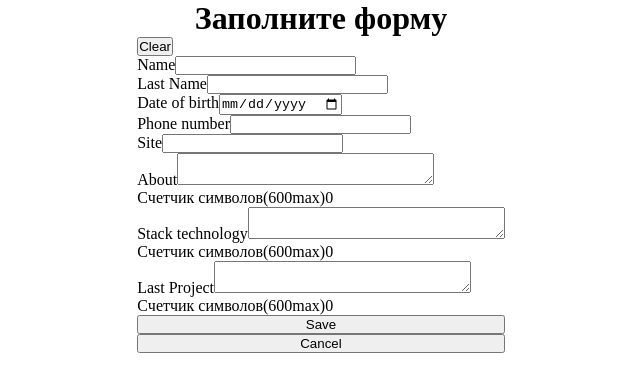
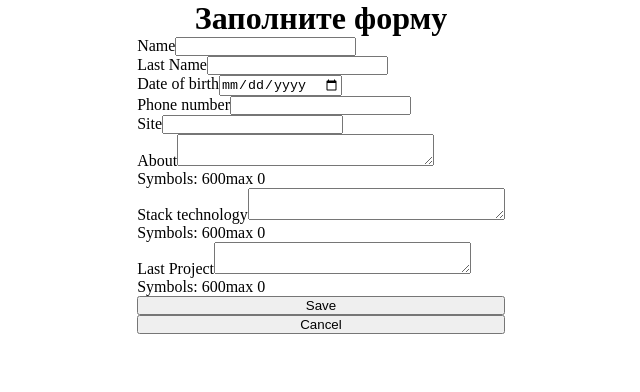
Before and after one commit to AlexE1987/homework_1, a React (Create React App) app: page / in a window 1280 px wide. Shown: the top 392 px of the page, without its empty margins (319-959 px from the left). Built offline with nearby package versions, Linux system fonts and the light colour scheme.

Commit message:
fix: correct validation for textarea

```diff
--- a/src/components/Main/Main.jsx
+++ b/src/components/Main/Main.jsx
@@ -48,21 +48,21 @@ export class Main extends Component {
     } else formErrors.site = '';
 
     if (this.state.about.trim() === '') {
-      this.state.about.trim().length > 600
-        ? (formErrors.about = 'Превышен лимит символов в поле')
-        : (formErrors.about = 'Поле пустое. Заполните пожалуйста');
+      formErrors.about = 'Поле пустое. Заполните пожалуйста';
+    } else if (this.state.about.trim().length > 10) {
+      formErrors.about = 'Превышен лимит символов в поле';
     } else formErrors.about = '';
 
     if (this.state.stackTechnology.trim() === '') {
-      this.state.stackTechnology.trim().length > 600
-        ? (formErrors.stackTechnology = 'Превышен лимит символов в поле')
-        : (formErrors.stackTechnology = 'Поле пустое. Заполните пожалуйста');
+      formErrors.stackTechnology = 'Поле пустое. Заполните пожалуйста';
+    } else if (this.state.stackTechnology.trim().length > 10) {
+      formErrors.stackTechnology = 'Превышен лимит символов в поле';
     } else formErrors.stackTechnology = '';
 
     if (this.state.lastProject.trim() === '') {
-      this.state.lastProject.trim().length > 600
-        ? (formErrors.lastProject = 'Превышен лимит символов в поле')
-        : (formErrors.lastProject = 'Поле пустое. Заполните пожалуйста');
+      formErrors.lastProject = 'Поле пустое. Заполните пожалуйста';
+    } else if (this.state.lastProject.trim().length > 10) {
+      formErrors.lastProject = 'Превышен лимит символов в поле';
     } else formErrors.lastProject = '';
 
     if (
@@ -98,7 +98,6 @@ export class Main extends Component {
   render() {
     return (
       <div>
-        <button onClick={this.clearState}>Clear</button>
         <Form
           getValuesFromForm={this.getValuesFromForm}
           formValid={this.state.formValid}
--- a/src/components/UI/Form/Form.jsx
+++ b/src/components/UI/Form/Form.jsx
@@ -76,7 +76,7 @@ export class Form extends Component {
             rows="2"
             value={this.props.state.about}
             onChange={this.props.getValuesFromForm}></textarea>
-          <div>Cчетчик символов(600max){this.props.state.about.length}</div>
+          <div>Symbols: 600max {this.props.state.about.length}</div>
           {<p>{this.props.state.aboutError}</p>}
         </label>
 
@@ -88,7 +88,7 @@ export class Form extends Component {
             rows="2"
             value={this.props.state.stackTechnology}
             onChange={this.props.getValuesFromForm}></textarea>
-          <div>Cчетчик символов(600max){this.props.state.stackTechnology.length}</div>
+          <div>Symbols: 600max {this.props.state.stackTechnology.length}</div>
           {<p>{this.props.state.stackTechnologyError}</p>}
         </label>
 
@@ -101,7 +101,7 @@ export class Form extends Component {
             rows="2"
             value={this.props.state.lastProject}
             onChange={this.props.getValuesFromForm}></textarea>
-          <div>Cчетчик символов(600max){this.props.state.lastProject.length}</div>
+          <div>Symbols: 600max {this.props.state.lastProject.length}</div>
           {<p>{this.props.state.lastProjectError}</p>}
         </label>
 
```
